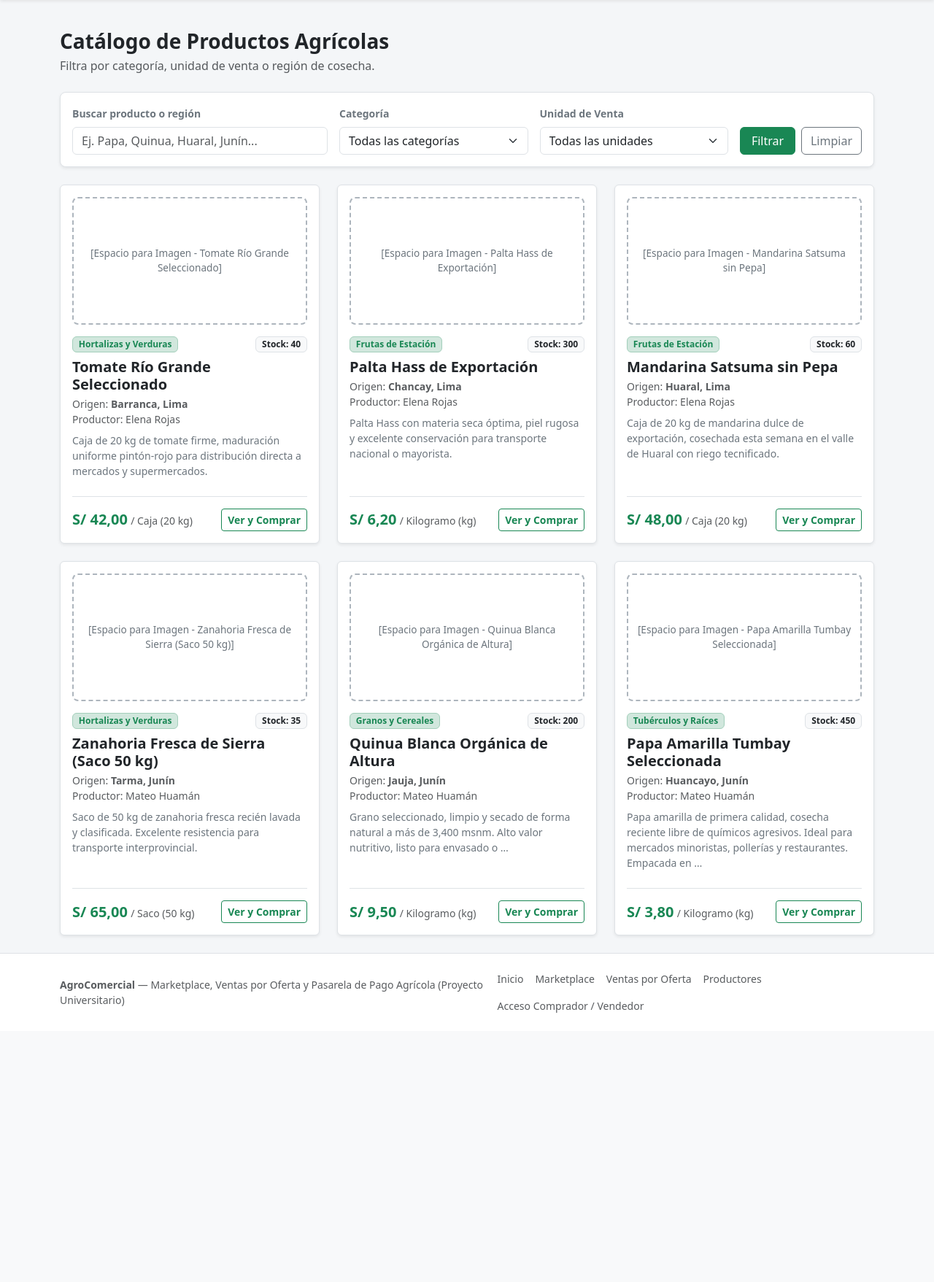
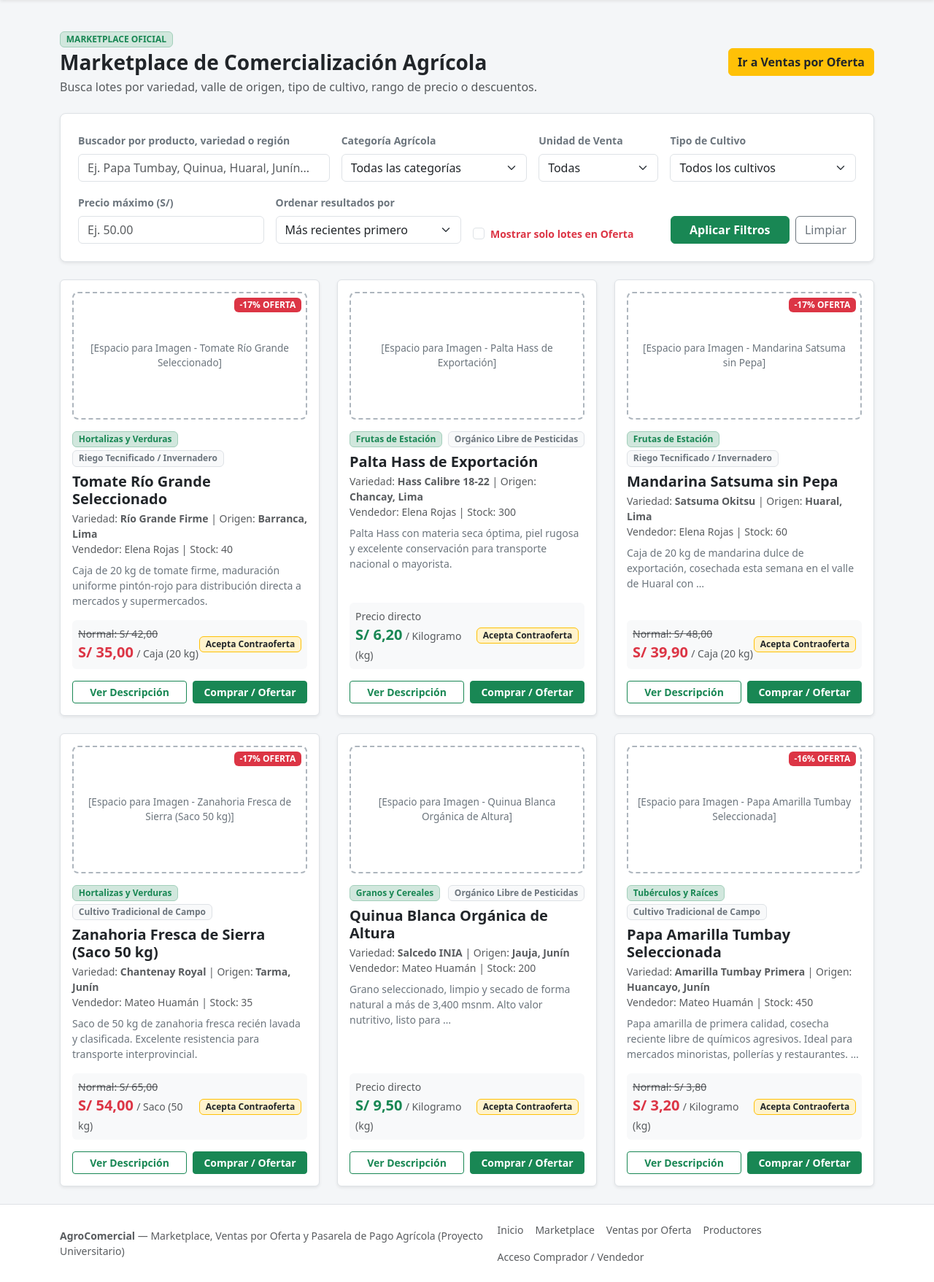
Before and after one commit to fabrizio1350/AGRO-COMERCIAL, a Django app: page /catalogo/ in a window 1280 px wide. Shown: the part 85-1842 px from the top of the page at 73% size. Before the commit the page ends 1473 px from the top, so only its background shows below. Run offline with Django 5.2, Linux system fonts and the light colour scheme; data comes from the database, SQL or seed files in the repository; data that the repository does not hold is empty.

Commit message:
mejorando el marketplace con filtros de cultivo precio ofertas y carrito

```diff
--- a/templates/catalogo.html
+++ b/templates/catalogo.html
@@ -1,31 +1,39 @@
 {% extends 'base.html' %}
 
-{% block title %}Catálogo Agrícola | AgroComercial{% endblock %}
+{% block title %}Marketplace Agrícola | AgroComercial{% endblock %}
 
 {% block content %}
 <div class="d-flex flex-column flex-md-row justify-content-between align-items-md-center mb-4">
     <div>
-        <h1 class="h3 fw-bold mb-1">Catálogo de Productos Agrícolas</h1>
-        <p class="text-muted mb-0">Filtra por categoría, unidad de venta o región de cosecha.</p>
+        <span class="badge bg-success-subtle text-success border border-success-subtle mb-1">MARKETPLACE OFICIAL</span>
+        <h1 class="h3 fw-bold mb-1">Marketplace de Comercialización Agrícola</h1>
+        <p class="text-muted mb-0">Busca lotes por variedad, valle de origen, tipo de cultivo, rango de precio o descuentos.</p>
     </div>
-    {% if user.is_authenticated %}
-    <div class="mt-3 mt-md-0">
-        <a href="{% url 'crear_producto' %}" class="btn btn-success">
-            + Publicar Producto
+    <div class="mt-3 mt-md-0 d-flex gap-2">
+        <a href="{% url 'ventas_por_oferta' %}" class="btn btn-warning text-dark fw-semibold">
+            Ir a Ventas por Oferta
         </a>
+        {% if user.is_authenticated and rol_actual == 'PRODUCTOR' %}
+        <a href="{% url 'crear_producto' %}" class="btn btn-success fw-semibold">
+            + Publicar Nuevo Lote
+        </a>
+        {% elif user.is_authenticated %}
+        <a href="{% url 'carrito' %}" class="btn btn-outline-dark fw-semibold">
+            Ver Carrito ({{ total_items_carrito }})
+        </a>
+        {% endif %}
     </div>
-    {% endif %}
 </div>
 
-<!-- Barra de busqueda y filtros -->
-<form method="get" action="{% url 'catalogo' %}" class="bg-white border rounded-3 p-3 mb-4 shadow-sm">
+<!-- Panel de Buscador y Filtros Avanzados del Marketplace -->
+<form method="get" action="{% url 'catalogo' %}" class="bg-white border rounded-3 p-3 p-md-4 mb-4 shadow-sm">
     <div class="row g-3 align-items-end">
         <div class="col-md-4">
-            <label class="form-label small fw-semibold text-secondary">Buscar producto o región</label>
-            <input type="text" name="q" value="{{ busqueda }}" class="form-control" placeholder="Ej. Papa, Quinua, Huaral, Junín...">
+            <label class="form-label small fw-semibold text-secondary">Buscador por producto, variedad o región</label>
+            <input type="text" name="q" value="{{ busqueda }}" class="form-control" placeholder="Ej. Papa Tumbay, Quinua, Huaral, Junín...">
         </div>
         <div class="col-md-3">
-            <label class="form-label small fw-semibold text-secondary">Categoría</label>
+            <label class="form-label small fw-semibold text-secondary">Categoría Agrícola</label>
             <select name="categoria" class="form-select">
                 <option value="">Todas las categorías</option>
                 {% for cat in categorias %}
@@ -35,10 +43,10 @@
                 {% endfor %}
             </select>
         </div>
-        <div class="col-md-3">
+        <div class="col-md-2">
             <label class="form-label small fw-semibold text-secondary">Unidad de Venta</label>
             <select name="unidad" class="form-select">
-                <option value="">Todas las unidades</option>
+                <option value="">Todas</option>
                 {% for codigo, etiqueta in unidades %}
                 <option value="{{ codigo }}" {% if unidad_seleccionada == codigo %}selected{% endif %}>
                     {{ etiqueta }}
@@ -46,58 +54,129 @@
                 {% endfor %}
             </select>
         </div>
-        <div class="col-md-2 d-flex gap-2">
-            <button type="submit" class="btn btn-success w-100">Filtrar</button>
-            <a href="{% url 'catalogo' %}" class="btn btn-outline-secondary" title="Limpiar filtros">Limpiar</a>
+        <div class="col-md-3">
+            <label class="form-label small fw-semibold text-secondary">Tipo de Cultivo</label>
+            <select name="cultivo" class="form-select">
+                <option value="">Todos los cultivos</option>
+                {% for cod_c, nom_c in tipos_cultivo %}
+                <option value="{{ cod_c }}" {% if cultivo_seleccionado == cod_c %}selected{% endif %}>
+                    {{ nom_c }}
+                </option>
+                {% endfor %}
+            </select>
+        </div>
+
+        <div class="col-md-3">
+            <label class="form-label small fw-semibold text-secondary">Precio máximo (S/)</label>
+            <input type="number" step="0.50" name="precio_max" value="{{ precio_max }}" class="form-control" placeholder="Ej. 50.00">
+        </div>
+        <div class="col-md-3">
+            <label class="form-label small fw-semibold text-secondary">Ordenar resultados por</label>
+            <select name="orden" class="form-select">
+                <option value="recientes" {% if orden_seleccionado == 'recientes' %}selected{% endif %}>Más recientes primero</option>
+                <option value="precio_asc" {% if orden_seleccionado == 'precio_asc' %}selected{% endif %}>Menor precio primero</option>
+                <option value="precio_desc" {% if orden_seleccionado == 'precio_desc' %}selected{% endif %}>Mayor precio primero</option>
+                <option value="stock" {% if orden_seleccionado == 'stock' %}selected{% endif %}>Mayor volumen de stock</option>
+            </select>
+        </div>
+        <div class="col-md-3 d-flex align-items-center pt-3">
+            <div class="form-check">
+                <input class="form-check-input" type="checkbox" name="ofertas" value="1" id="checkOfertas" {% if solo_ofertas == '1' %}checked{% endif %}>
+                <label class="form-check-label fw-semibold small text-danger" for="checkOfertas">
+                    Mostrar solo lotes en Oferta
+                </label>
+            </div>
+        </div>
+        <div class="col-md-3 d-flex gap-2">
+            <button type="submit" class="btn btn-success w-100 fw-semibold">Aplicar Filtros</button>
+            <a href="{% url 'catalogo' %}" class="btn btn-outline-secondary">Limpiar</a>
         </div>
     </div>
 </form>
 
-<!-- Listado de productos -->
+<!-- Listado de productos del Marketplace -->
 <div class="row g-4">
     {% for prod in productos %}
     <div class="col-md-6 col-lg-4">
         <div class="card h-100 border shadow-sm">
-            <div class="p-3 pb-0">
+            <div class="p-3 pb-0 position-relative">
+                {% if prod.en_oferta and prod.precio_oferta %}
+                    <span class="badge bg-danger position-absolute top-0 end-0 m-4">
+                        -{{ prod.porcentaje_descuento }}% OFERTA
+                    </span>
+                {% endif %}
                 <div class="placeholder-imagen" style="height: 175px;">
                     [Espacio para Imagen - {{ prod.nombre }}]
                 </div>
             </div>
             <div class="card-body d-flex flex-column">
-                <div class="d-flex justify-content-between align-items-center mb-2">
+                <div class="d-flex flex-wrap justify-content-between align-items-center gap-1 mb-2">
                     <span class="badge bg-success-subtle text-success border border-success-subtle">
-                        {{ prod.categoria.nombre|default:"General" }}
+                        {{ prod.categoria.nombre|default:"Agrícola" }}
                     </span>
-                    <span class="badge bg-light text-dark border">
-                        Stock: {{ prod.stock }}
+                    <span class="badge bg-light text-secondary border">
+                        {{ prod.get_tipo_cultivo_display }}
                     </span>
                 </div>
-                <h5 class="card-title fw-bold mb-1">{{ prod.nombre }}</h5>
+
+                <h5 class="card-title fw-bold mb-1">
+                    <a href="{% url 'detalle_producto' prod.id %}" class="text-dark text-decoration-none">
+                        {{ prod.nombre }}
+                    </a>
+                </h5>
                 <p class="text-muted small mb-2">
-                    Origen: <strong>{{ prod.origen }}</strong><br>
-                    Productor: {{ prod.productor.first_name|default:prod.productor.username }} {{ prod.productor.last_name }}
+                    Variedad: <strong>{{ prod.variedad }}</strong> | Origen: <strong>{{ prod.origen }}</strong><br>
+                    Vendedor: {{ prod.productor.first_name|default:prod.productor.username }} {{ prod.productor.last_name }} | Stock: {{ prod.stock }}
                 </p>
-                <p class="card-text text-secondary small flex-grow-1">
-                    {{ prod.descripcion|truncatewords:20 }}
+                <p class="card-text text-secondary small flex-grow-1 mb-3">
+                    {{ prod.descripcion|truncatewords:18 }}
                 </p>
-                <div class="d-flex justify-content-between align-items-center pt-3 border-top mt-2">
+
+                <div class="bg-light rounded-2 p-2 mb-3 d-flex justify-content-between align-items-center">
                     <div>
-                        <span class="fs-5 fw-bold text-success">S/ {{ prod.precio }}</span>
+                        {% if prod.en_oferta and prod.precio_oferta %}
+                            <span class="text-decoration-line-through text-muted small d-block">Normal: S/ {{ prod.precio }}</span>
+                            <span class="fs-5 fw-bold text-danger">S/ {{ prod.precio_oferta }}</span>
+                        {% else %}
+                            <span class="text-muted small d-block">Precio directo</span>
+                            <span class="fs-5 fw-bold text-success">S/ {{ prod.precio }}</span>
+                        {% endif %}
                         <span class="text-muted small">/ {{ prod.get_unidad_display }}</span>
                     </div>
-                    <a href="{% url 'detalle_producto' prod.id %}" class="btn btn-outline-success btn-sm fw-semibold">
-                        Ver y Comprar
+                    {% if prod.acepta_ofertas %}
+                        <span class="badge bg-warning-subtle text-dark border border-warning">
+                            Acepta Contraoferta
+                        </span>
+                    {% endif %}
+                </div>
+
+                <div class="d-flex gap-2 mt-auto">
+                    <a href="{% url 'detalle_producto' prod.id %}" class="btn btn-outline-success btn-sm w-50 fw-semibold">
+                        Ver Descripción
                     </a>
+                    {% if user.is_authenticated and prod.productor != user %}
+                    <form action="{% url 'agregar_al_carrito' prod.id %}" method="post" class="w-50">
+                        {% csrf_token %}
+                        <input type="hidden" name="cantidad" value="{{ prod.minimo_compra }}">
+                        <button type="submit" class="btn btn-success btn-sm w-100 fw-semibold">
+                            + Al Carrito
+                        </button>
+                    </form>
+                    {% else %}
+                    <a href="{% url 'detalle_producto' prod.id %}" class="btn btn-success btn-sm w-50 fw-semibold">
+                        Comprar / Ofertar
+                    </a>
+                    {% endif %}
                 </div>
             </div>
         </div>
     </div>
     {% empty %}
     <div class="col-12">
-        <div class="bg-white border rounded-3 p-5 text-center">
-            <h5 class="fw-bold text-secondary">No se encontraron productos con esos filtros</h5>
-            <p class="text-muted mb-3">Intenta cambiar tu búsqueda o limpiar los filtros seleccionados.</p>
-            <a href="{% url 'catalogo' %}" class="btn btn-outline-success btn-sm">Ver todos los productos</a>
+        <div class="bg-white border rounded-3 p-5 text-center shadow-sm">
+            <h5 class="fw-bold text-secondary">No se encontraron productos con esos filtros en el Marketplace</h5>
+            <p class="text-muted mb-3">Prueba limpiando los criterios de búsqueda o ampliando el precio máximo.</p>
+            <a href="{% url 'catalogo' %}" class="btn btn-outline-success btn-sm">Restablecer Marketplace</a>
         </div>
     </div>
     {% endfor %}
```
